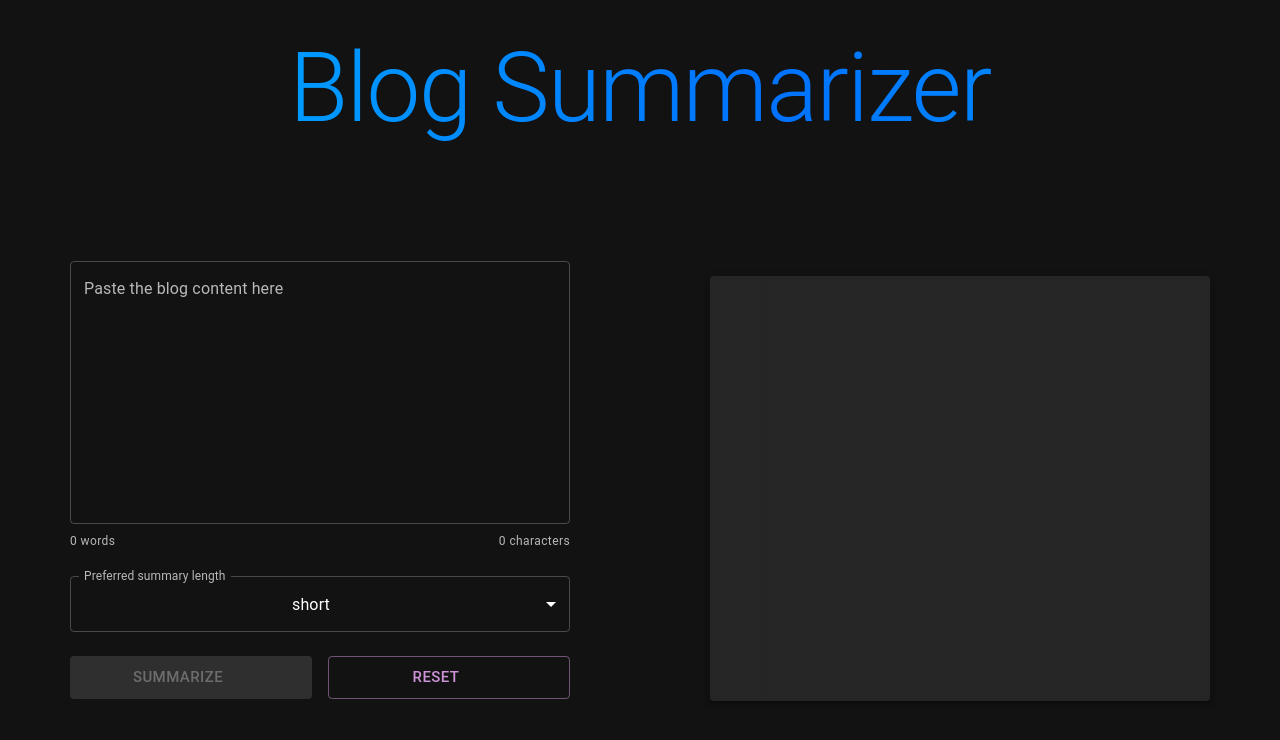
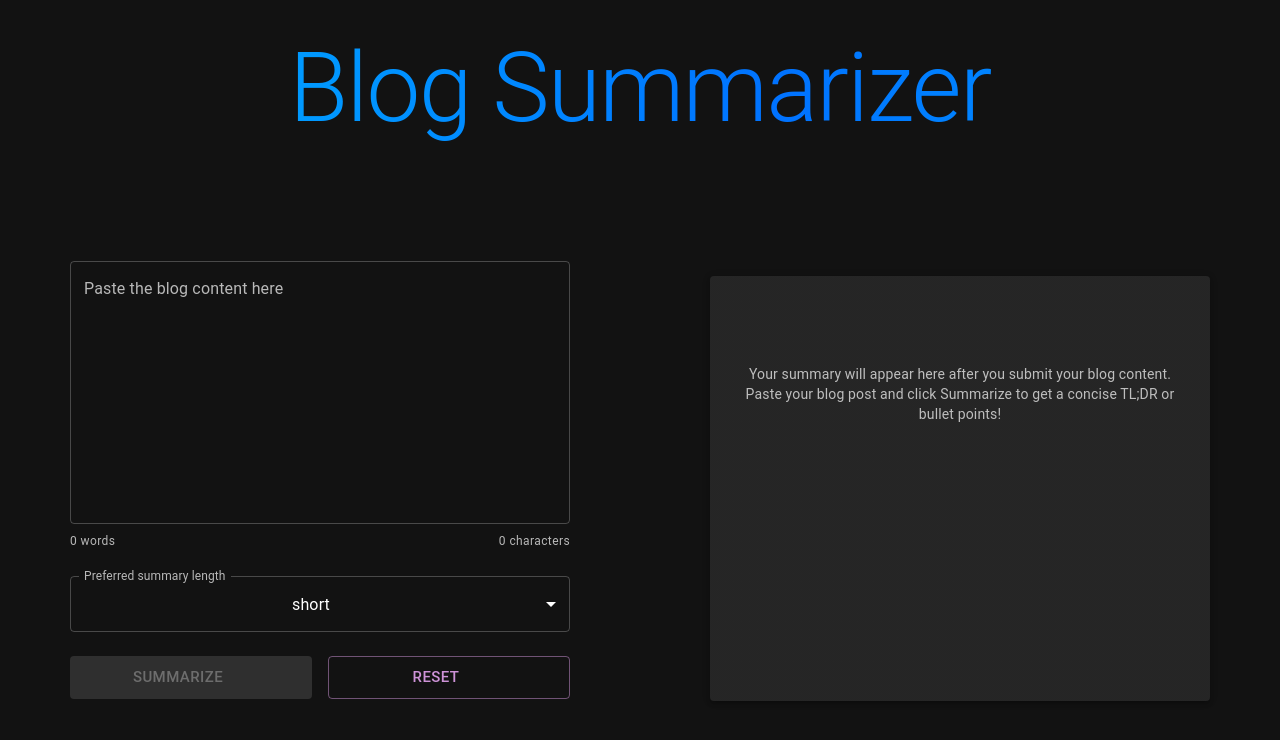
Before and after one commit to balayokesh/blog-summarizer, a React (Vite) app in the folder frontend/: page / in a window 1280 px wide. Shown: the top 740 px of the page. Built offline with nearby package versions, Linux system fonts and the light colour scheme; some icons are missing.

Commit message:
Clear default summarized text and update placeholder message in summary output

```diff
--- a/frontend/src/App.jsx
+++ b/frontend/src/App.jsx
@@ -33,7 +33,7 @@ const rocketFly = keyframes`
 `;
 
 function App() {
-	const [summarizedText, setSummarizedText] = useState('Use AI to summarize your blog post');
+	const [summarizedText, setSummarizedText] = useState('');
 	const [bullets, setBullets] = useState([]);
 	const [lengthOption, setLengthOption] = useState('short');
 	const [blogContent, setBlogContent] = useState('');
@@ -78,7 +78,7 @@ function App() {
 
 	const handleReset = () => {
 		setBlogContent('');
-		setSummarizedText('Use AI to summarize your blog post');
+		setSummarizedText('');
 		setBullets([]);
 		setLengthOption('short');
 		setError('');
@@ -96,7 +96,7 @@ function App() {
 		}
 	};
 
-	const isDefaultSummary = summarizedText === 'Use AI to summarize your blog post';
+	const isDefaultSummary = summarizedText === '';
 
 	// Reset showBullets when new summary is generated or reset
 	useEffect(() => {
@@ -219,8 +219,9 @@ function App() {
 								</Box>
 							)}
 							{(!loading && !summarizedText) && (
-								<Typography variant="h6" component="h2" gutterBottom sx={{ width: '100%', textAlign: 'left' }}>
-									Summary Output
+								<Typography variant="body2" sx={{ width: '100%', textAlign: 'center', color: 'text.secondary', mt: 8 }}>
+									Your summary will appear here after you submit your blog content.<br />
+									Paste your blog post and click Summarize to get a concise TL;DR or bullet points!
 								</Typography>
 							)}
 							{loading ? (
```
